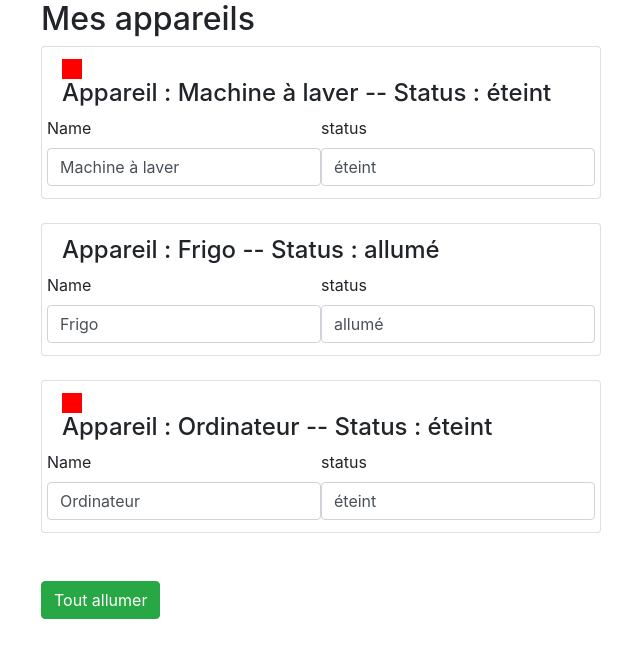
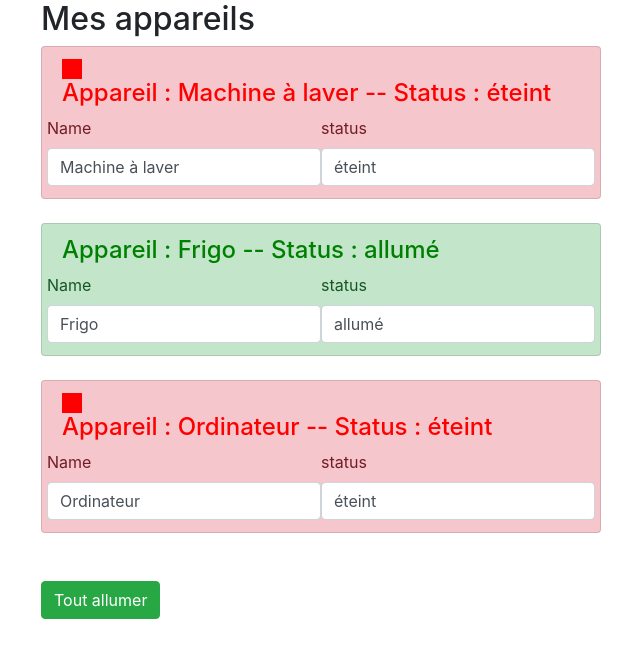
Before and after one commit to AhmedSoftware/angular7ArticleProject, an Angular app: page / in a window 1280 px wide. Shown: the top 658 px of the page, without its empty margins (29-669 px from the left). Built offline with nearby package versions, Linux system fonts and the light colour scheme.

Commit message:
directive structurelles

```diff
--- a/src/app/appareil/appareil.component.html
+++ b/src/app/appareil/appareil.component.html
@@ -1,6 +1,11 @@
-<li class="list-group-item">
+<li [ngClass]="{
+'list-group-item':true,
+'list-group-item-success':getStatus()==='allumé',
+'list-group-item-danger':getStatus()==='éteint'
+}"
+class="list-group-item">
   <div style="width: 20px; height: 20px; background-color: red;" *ngIf="getStatus()=='éteint'"></div>
-  <h4>Appareil : {{ appareilName}} -- Status : {{getStatus()}}</h4>
+  <h4 [ngStyle]="{color:getColor()}">Appareil : {{ appareilName}} -- Status : {{getStatus()}}</h4>
    <div class="row">
      <div class="col-xs-6">
         <label for="name">Name</label>
--- a/src/app/appareil/appareil.component.ts
+++ b/src/app/appareil/appareil.component.ts
@@ -20,4 +20,12 @@ export class AppareilComponent implements OnInit {
     return this.appareilStatus;
   }
 
+  getColor(){
+    if(this.appareilStatus==='allumé'){
+      return 'green';
+    }else{
+      return 'red';
+    }
+  }
+
 }
```
